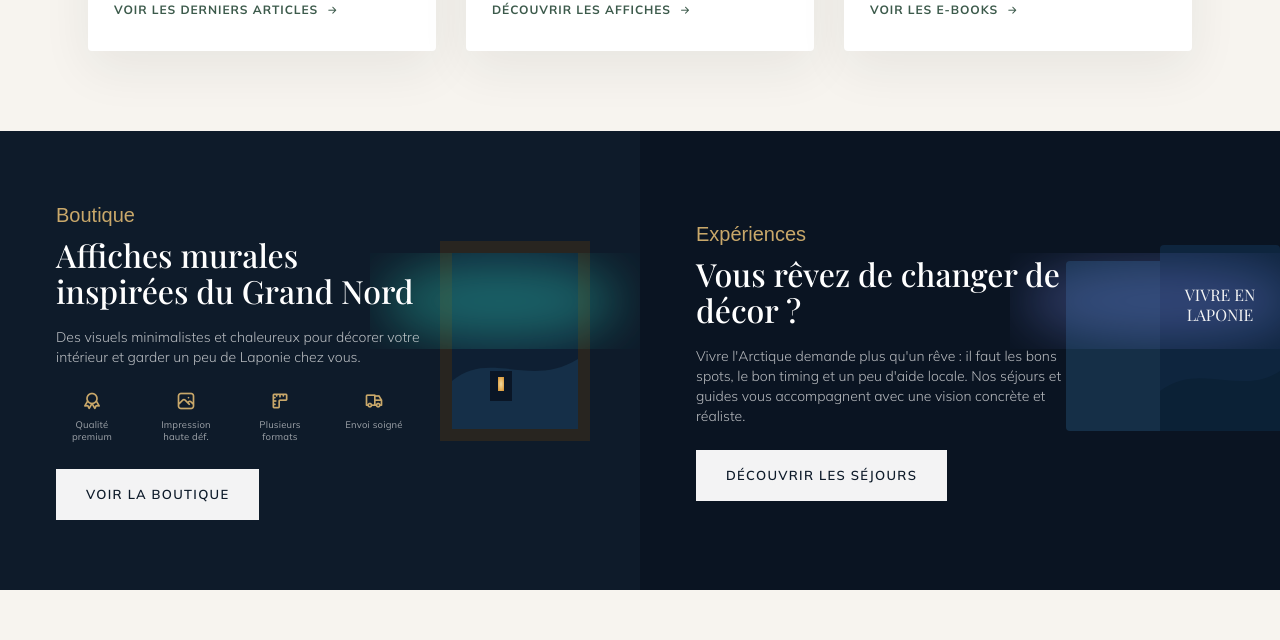
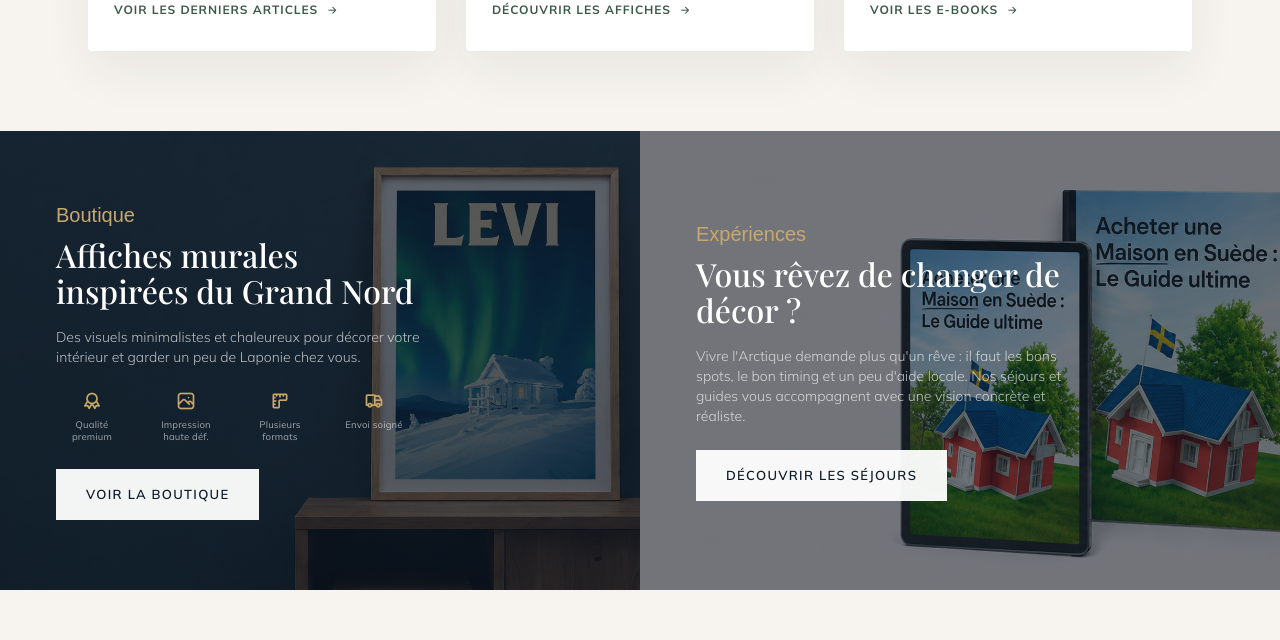
Before and after one commit to thelaplandtribe-ctrl/thelaplandtribe.com, a Next.js app: page / in a window 1280 px wide. Shown: the part 1255-1895 px from the top of the page. Built offline with nearby package versions, Linux system fonts and the light colour scheme; no server answers; a web font is replaced by a local one.

Commit message:
feat: vrais fonds photo section boutique/ebooks

```diff
--- a/components/ShowcaseSection.tsx
+++ b/components/ShowcaseSection.tsx
@@ -8,6 +8,9 @@ type ShowcaseHalf = {
   ctaHref?: string;
   features?: ShowcaseFeature[];
   illustration: React.ReactNode;
+  bgImage?: string;
+  bgImageAlt?: string;
+  overlayClass?: string;
 };
 
 type ShowcaseSectionProps = {
@@ -28,6 +31,9 @@ const defaultLeft: ShowcaseHalf = {
     { icon: "ti-ruler", label: "Plusieurs formats" },
     { icon: "ti-truck", label: "Envoi soigné" },
   ],
+  bgImage: "/images/bg-affiches.png",
+  bgImageAlt: "Affiches murales inspirées de la Laponie",
+  overlayClass: "bg-night/65",
   illustration: (
     <svg viewBox="0 0 300 280" xmlns="http://www.w3.org/2000/svg">
       <defs>
@@ -67,6 +73,9 @@ const defaultRight: ShowcaseHalf = {
     "Vivre l'Arctique demande plus qu'un rêve : il faut les bons spots, le bon timing et un peu d'aide locale. Nos séjours et guides vous accompagnent avec une vision concrète et réaliste.",
   ctaLabel: "DÉCOUVRIR LES SÉJOURS",
   ctaHref: "/pages/contact",
+  bgImage: "/images/bg-ebooks.png",
+  bgImageAlt: "E-books d'expatriation The Lapland Tribe",
+  overlayClass: "bg-night/55",
   illustration: (
     <svg viewBox="0 0 300 280" xmlns="http://www.w3.org/2000/svg">
       <defs>
@@ -120,6 +129,20 @@ function Half({ data, dark }: { data: ShowcaseHalf; dark?: boolean }) {
         dark ? "bg-[#0A1422]" : "bg-night"
       }`}
     >
+      {data.bgImage && (
+        <>
+          <img
+            src={data.bgImage}
+            alt={data.bgImageAlt || ""}
+            aria-hidden={data.bgImageAlt ? undefined : true}
+            className="absolute inset-0 w-full h-full object-cover"
+          />
+          <div
+            className={`absolute inset-0 ${data.overlayClass || "bg-night/60"}`}
+            aria-hidden="true"
+          />
+        </>
+      )}
       <div className="relative z-10 max-w-[380px]">
         <span className="font-script text-gold text-xl block mb-2">
           {data.eyebrow}
@@ -150,9 +173,11 @@ function Half({ data, dark }: { data: ShowcaseHalf; dark?: boolean }) {
           {data.ctaLabel}
         </a>
       </div>
-      <div className="hidden md:block absolute -right-[30px] top-1/2 -translate-y-1/2 w-[300px] z-0 opacity-95">
-        {data.illustration}
-      </div>
+      {!data.bgImage && (
+        <div className="hidden md:block absolute -right-[30px] top-1/2 -translate-y-1/2 w-[300px] z-0 opacity-95">
+          {data.illustration}
+        </div>
+      )}
     </div>
   );
 }
```
Also changed, not shown: public/images/bg-affiches.png (added), public/images/bg-ebooks.png (added).
